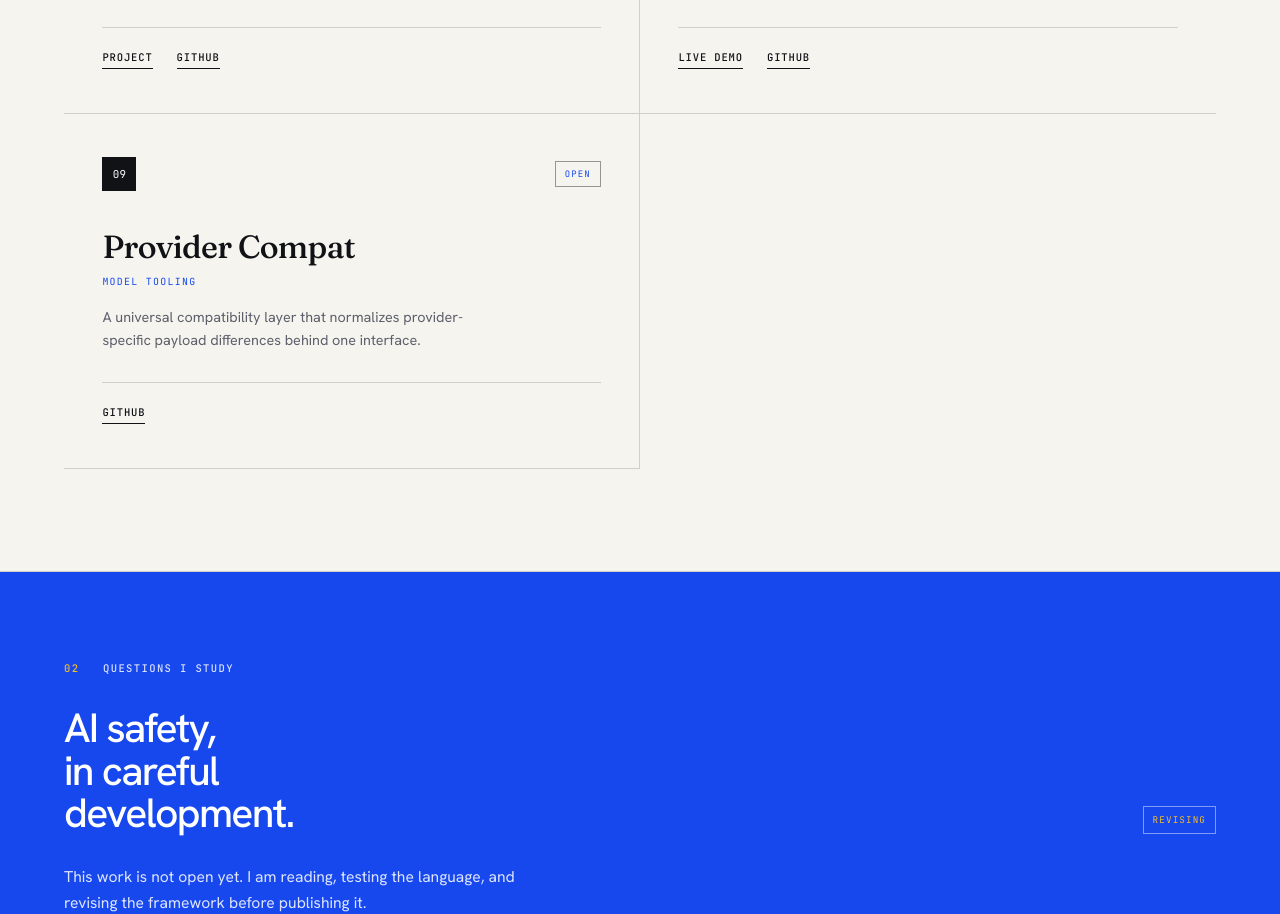
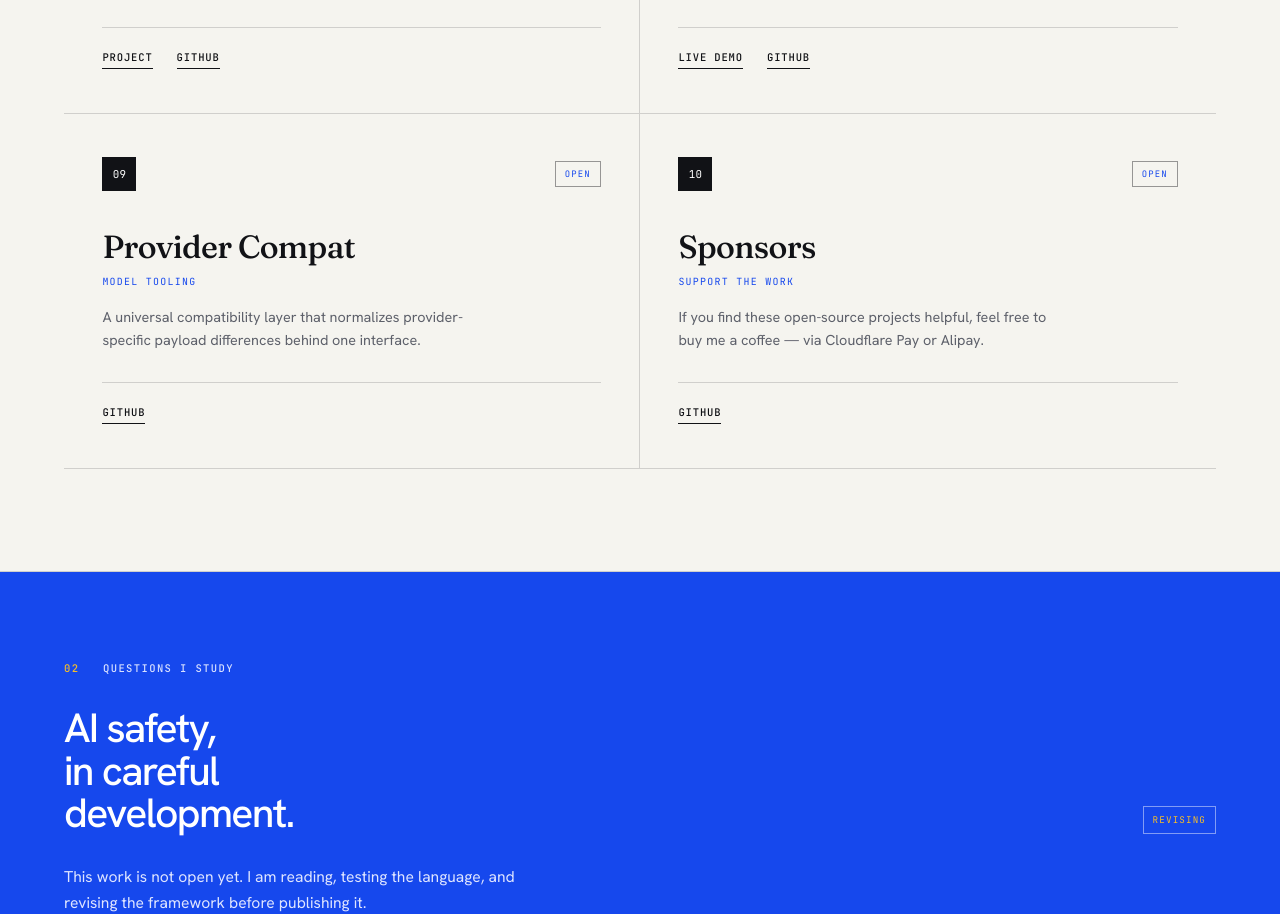
Before and after one commit to Guojiz/Guojiz.github.io, a website: page index.html in a window 1280 px wide. Shown: the part 2626-3540 px from the top of the page. Drawn offline with Linux system fonts and the light colour scheme.

Commit message:
Add Sponsors project card to fill the last slot in the projects grid

```diff
--- a/index.html
+++ b/index.html
@@ -221,6 +221,19 @@
             <a class="hub-action" href="https://github.com/Guojiz/llm-provider-compat" target="_blank" rel="noreferrer">GitHub</a>
           </div>
         </article>
+
+        <article class="hub-cell" data-category="support" data-date="2026-08-11" data-name="sponsors">
+          <div class="hub-top">
+            <span class="hub-index" aria-hidden="true">10</span>
+            <span class="hub-status" data-en="Open" data-zh="开放">Open</span>
+          </div>
+          <h3 class="hub-name">Sponsors</h3>
+          <p class="hub-field" data-en="Support the work" data-zh="赞助支持">Support the work</p>
+          <p class="hub-desc" data-en="If you find these open-source projects helpful, feel free to buy me a coffee — via Cloudflare Pay or Alipay." data-zh="如果你喜欢这些开源项目，欢迎请我喝杯咖啡——支持 Cloudflare Pay 与支付宝。">If you find these open-source projects helpful, feel free to buy me a coffee — via Cloudflare Pay or Alipay.</p>
+          <div class="hub-actions">
+            <a class="hub-action" href="https://github.com/Guojiz/Sponsors" target="_blank" rel="noreferrer">GitHub</a>
+          </div>
+        </article>
       </div>
     </section>
 
```
